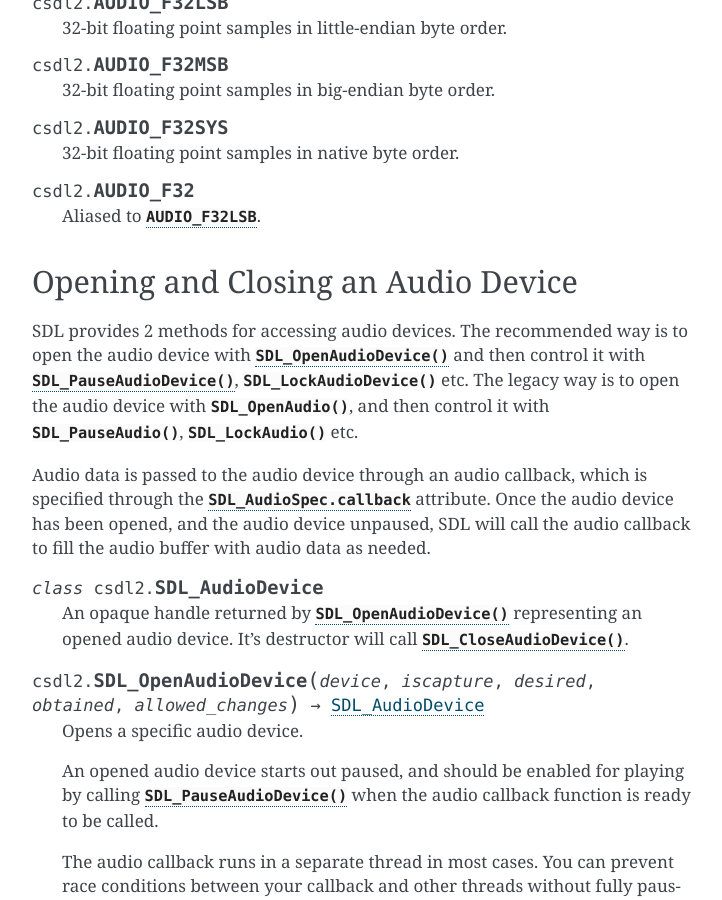
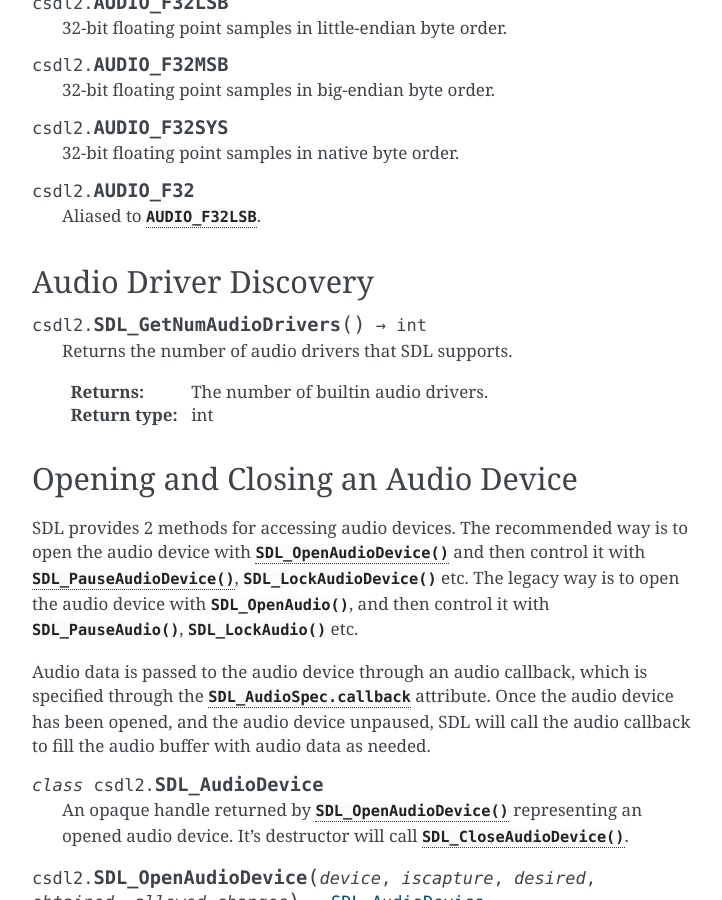
Before and after one commit to pyokagan/pycsdl2, a Sphinx documentation site: the page built from docs/api/audio.rst, in a window 1280 px wide and 900 px high, scrolled down 2892 px. Shown: the whole window, without its empty margins (388-1110 px from the left). Built offline with Sphinx 7.4.7, drawn with Linux system fonts in a browser that asks for light colours; some of the changed text lies outside the part shown.

Commit message:
audio: implement SDL_GetNumAudioDrivers()

```diff
--- a/docs/api/audio.rst
+++ b/docs/api/audio.rst
@@ -170,6 +170,15 @@ The following are thus the possible audio data format values:
 
    Aliased to :const:`AUDIO_F32LSB`.
 
+Audio Driver Discovery
+----------------------
+.. function:: SDL_GetNumAudioDrivers() -> int
+
+   Returns the number of audio drivers that SDL supports.
+
+   :returns: The number of builtin audio drivers.
+   :rtype: int
+
 Opening and Closing an Audio Device
 -----------------------------------
 SDL provides 2 methods for accessing audio devices. The recommended way is to
```
Also changed, not shown: 3 other files.
